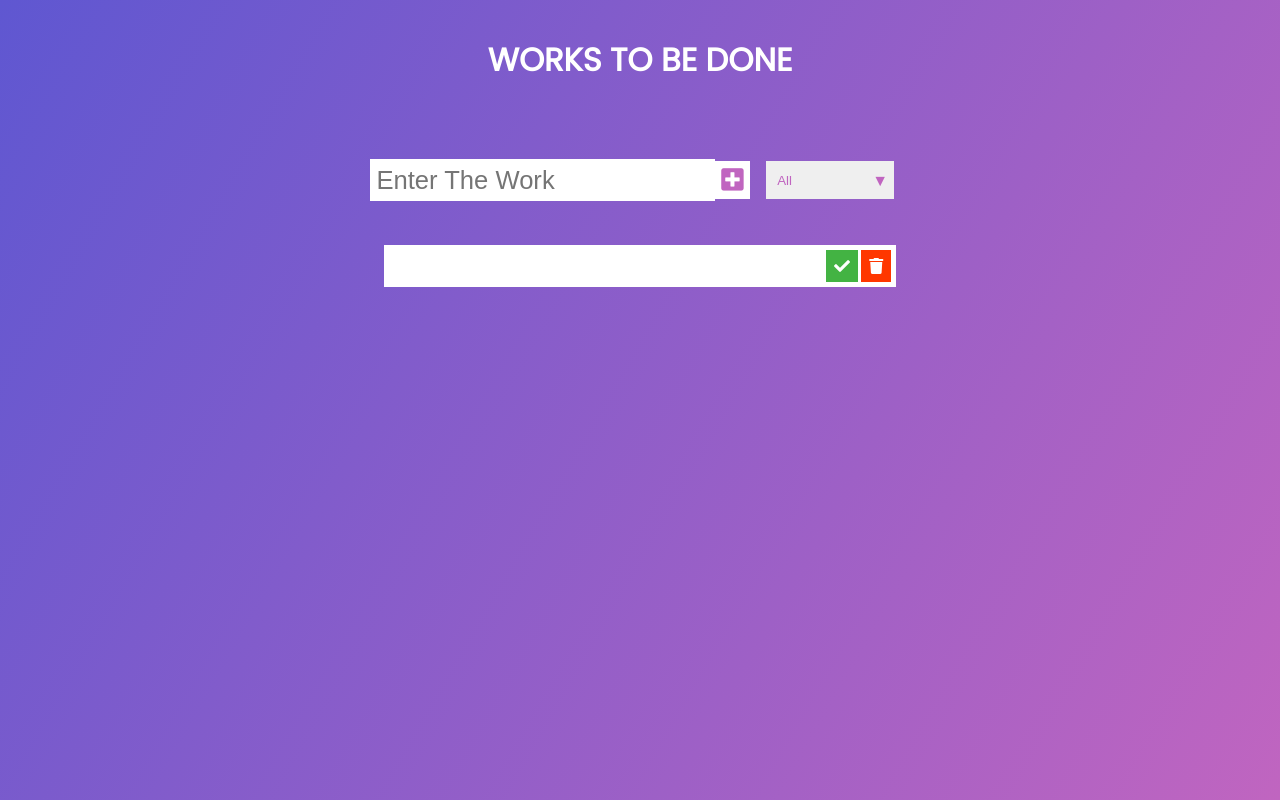
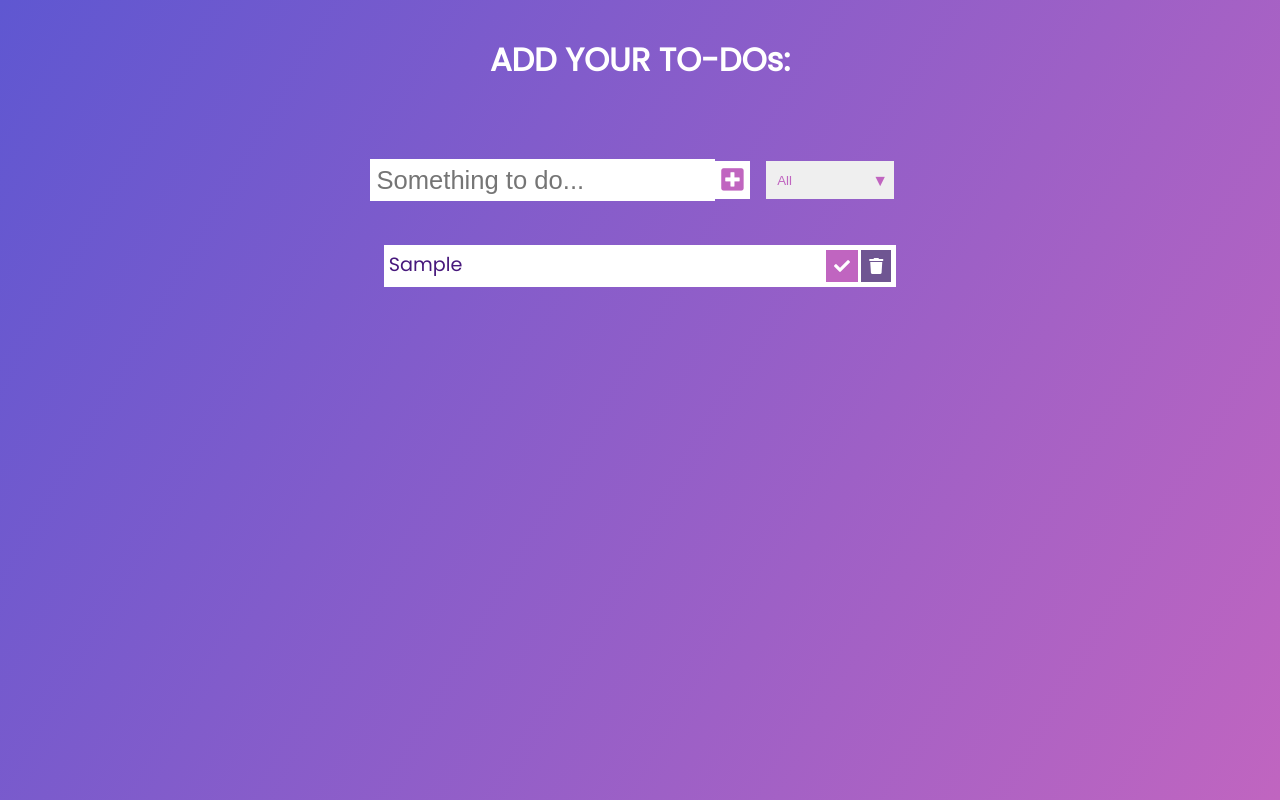
Before and after one commit to ecolon3/to-do-list, a plain HTML site: page index.html in a window 1280 px wide. Both pictures are taken after typing "Sample" into the empty fields and a click on the button 732 px from the left and 180 px from the top of the page. Drawn offline with Linux system fonts and the light colour scheme.

Commit message:
Fixed blank text bug and updated styles, html

```diff
--- a/index.html
+++ b/index.html
@@ -13,11 +13,11 @@
 <body>
     <!-- TITLE -->
     <header>
-        <h1>WORKS TO BE DONE</h1>
+        <h1>ADD YOUR TO-DOs:</h1>
     </header>
     <!-- INPUT FIELD TO ENTER TASK AND DROPDOWN FILTER -->
     <form>
-        <input type="text" placeholder="Enter The Work" class="todo_input" />
+        <input type="text" placeholder="Something to do..." class="todo_input" />
         <button class="todo_button" type="submit">
             <i class="fas fa-plus-square"></i>
         </button>
--- a/main.js
+++ b/main.js
@@ -20,7 +20,7 @@ function addTodo(event) {
     todoDiv.classList.add('todo');
     //todo LI
     const newTodo = document.createElement('li');
-    newTodo.innerText = todoInput.nodeValue;
+    newTodo.innerText = todoInput.value;
     newTodo.classList.add('todo_item');
     todoDiv.appendChild(newTodo);
     if (todoInput.value === '') {
--- a/styles.css
+++ b/styles.css
@@ -13,7 +13,7 @@ body{
     min-height: 100vh;
 }
 
-/* STYLYING INPUT ELEMENT AND TH EBUTTON */
+/* STYLYING INPUT ELEMENT AND THE BUTTON */
 header,form{
     display: flex;
     min-height: 15vh;
@@ -23,6 +23,7 @@ header,form{
 form input, form button{
     padding: 0.4rem;
     border: none;
+    color: #47187c;
     font-size: 1.6rem;
     background: white;
 }
@@ -80,13 +81,13 @@ select{
 
 .todo{
     margin: 5px auto;
-    background: white;
-    color: #000000;
+    background: rgb(255, 255, 255);
+    color: #47187c;
     display: flex;
     font-size: 1.2rem;
     padding: 0.3rem;
     justify-content: space-between;
-    align-items: center;
+    align-items: left;
     transition: all 0.5s ease;
 }
 
@@ -98,7 +99,7 @@ select{
 .complete_btn,
 .delete_btn{
     padding: 0.5rem;
-    background: #ff3700;
+    background: #6f5592;
     color: white;
     border: none;
     margin-left: 0.2rem;
@@ -107,14 +108,14 @@ select{
 }
 
 .complete_btn{
-    background: rgb(67, 179, 67);
+    background: #c065c0;;
 }
 .complete_btn:active{
-    background: green;
+    background: #c065c0;;
 }
 
 .delete_btn:active{
-    background: #b65337;
+    background: #6b558f;
 }
 
 .fa-trash,
```
Also changed, not shown: 1 other file.
